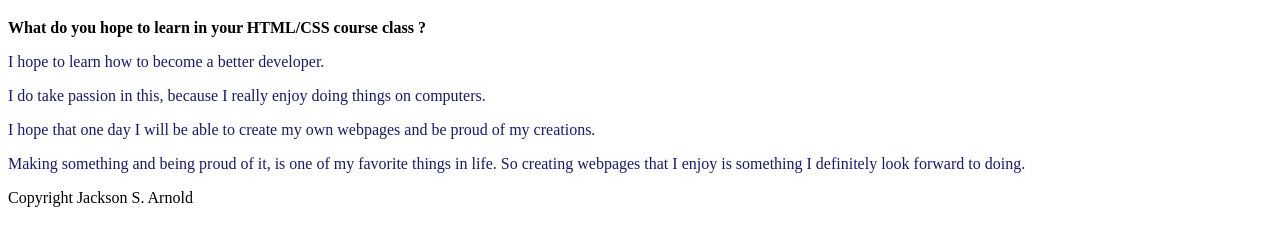
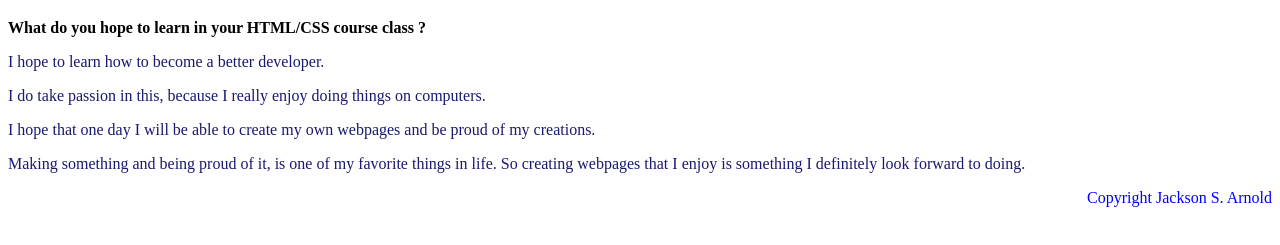
Before and after one commit to JacksonArnold1017/Assignment02, a plain HTML site: page index.html in a window 1280 px wide. Shown: the part 61-306 px from the top of the page. Drawn offline with Linux system fonts and the light colour scheme.

```diff
--- a/index.html
+++ b/index.html
@@ -14,7 +14,7 @@
     <p class="paragraph">I do take passion in this, because I really enjoy doing things on computers. </p>
     <p class="paragraph">I hope that one day I will be able to create my own webpages and be proud of my creations.</p>
     <p class="paragraph">Making something and being proud of it, is one of my favorite things in life. So creating webpages that I enjoy is something I definitely look forward to doing.</p>
-    <p &copy;>Copyright Jackson S. Arnold</p>
+    <p class="copyright">Copyright Jackson S. Arnold</p>
 
 
 </body>
--- a/style.css
+++ b/style.css
@@ -4,4 +4,11 @@
 
 .paragraph {
     color: midnightblue;
+    font: 200;
 }
+
+.copyright{
+    text-align: right;
+    color: blue;
+
+}
```
